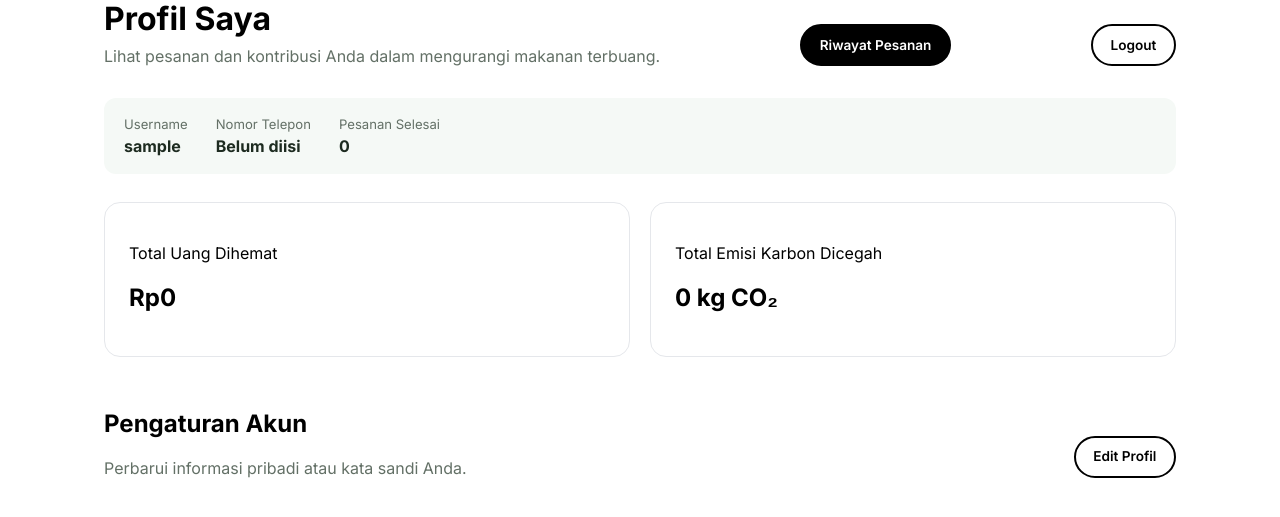
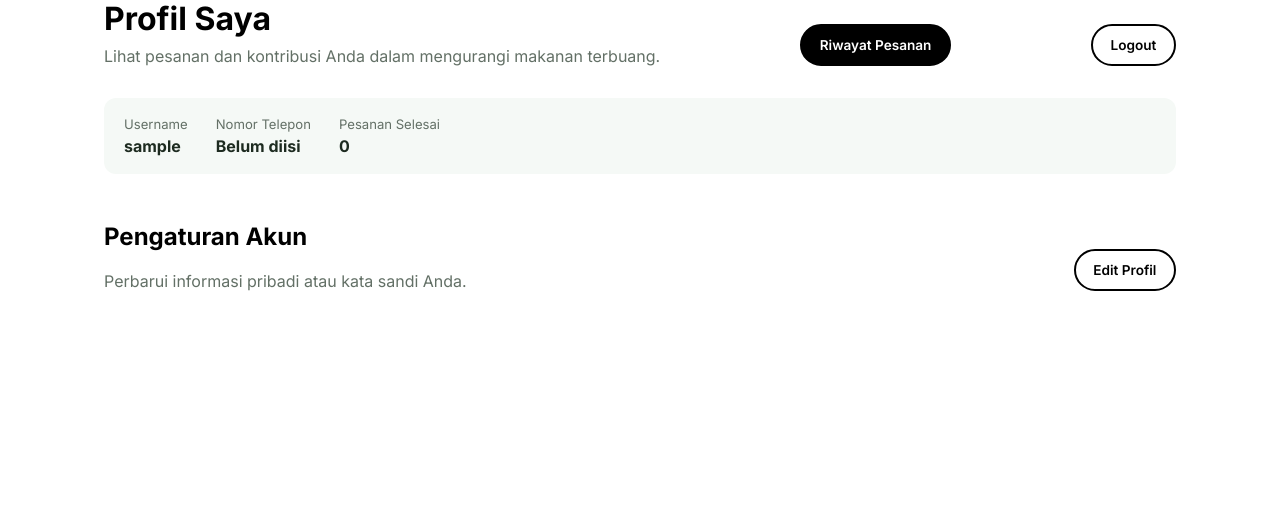
Before and after one commit to pbp-kelompok-a7/PBP-Project, a Django app: page /profile/ in a window 1280 px wide. Shown: the part 142-659 px from the top of the page. Run offline with Django 5.2, Linux system fonts and the light colour scheme; the visitor is signed in with stand-in values (Sample User, id 1); data comes from the database, SQL or seed files in the repository; data that the repository does not hold is empty.

Commit message:
Fix consumer profile feedback

```diff
--- a/main/views.py
+++ b/main/views.py
@@ -783,24 +783,4 @@ def edit_profile_view(request):
 @login_required(login_url="main:login")
 @never_cache
 def order_history_view(request):
-    user_profile = UserProfile.objects.filter(user=request.user).first()
-    if not user_profile or user_profile.role != UserProfile.Role.CONSUMER:
-        messages.error(request, "Halaman ini khusus konsumen.")
-        return redirect("main:show_main")
-
-    orders = OrderSystem.objects.filter(
-        consumer=request.user
-    ).select_related("product").order_by("-created_at")
-
-    selected_status = request.GET.get("status", "")
-    valid_statuses = {
-        value for value, label in OrderSystem.PaymentStatus.choices
-    }
-    if selected_status in valid_statuses:
-        orders = orders.filter(payment_status=selected_status)
-
-    return render(request, "order_history_view.html", {
-        "orders": orders,
-        "selected_status": selected_status,
-        "status_choices": OrderSystem.PaymentStatus.choices,
-    })
+    return redirect("main:order_list")
--- a/templates/consumer_dashboard_view.html
+++ b/templates/consumer_dashboard_view.html
@@ -11,7 +11,7 @@
             <h1>Profil Saya</h1>
             <p>Lihat pesanan dan kontribusi Anda dalam mengurangi makanan terbuang.</p>
         </div>
-        <a class="btn btn-dark" href="{% url 'main:order_history' %}">
+        <a class="btn btn-dark" href="{% url 'main:order_list' %}">
             Riwayat Pesanan
         </a>
          <form method="post" action="{% url 'main:logout' %}">
@@ -44,18 +44,6 @@
         </div>
     </section>
 
-    <section class="consumer-stats">
-        <article>
-            <p>Total Uang Dihemat</p>
-            <h2>Rp{{ consumer_profile.total_money_saved|floatformat:0 }}</h2>
-        </article>
-
-        <article>
-            <p>Total Emisi Karbon Dicegah</p>
-            <h2>{{ consumer_profile.total_co2_prevented }} kg CO₂</h2>
-        </article>
-    </section>
-
     <div class="product-heading">
         <div>
             <h2>Pengaturan Akun</h2>
```
